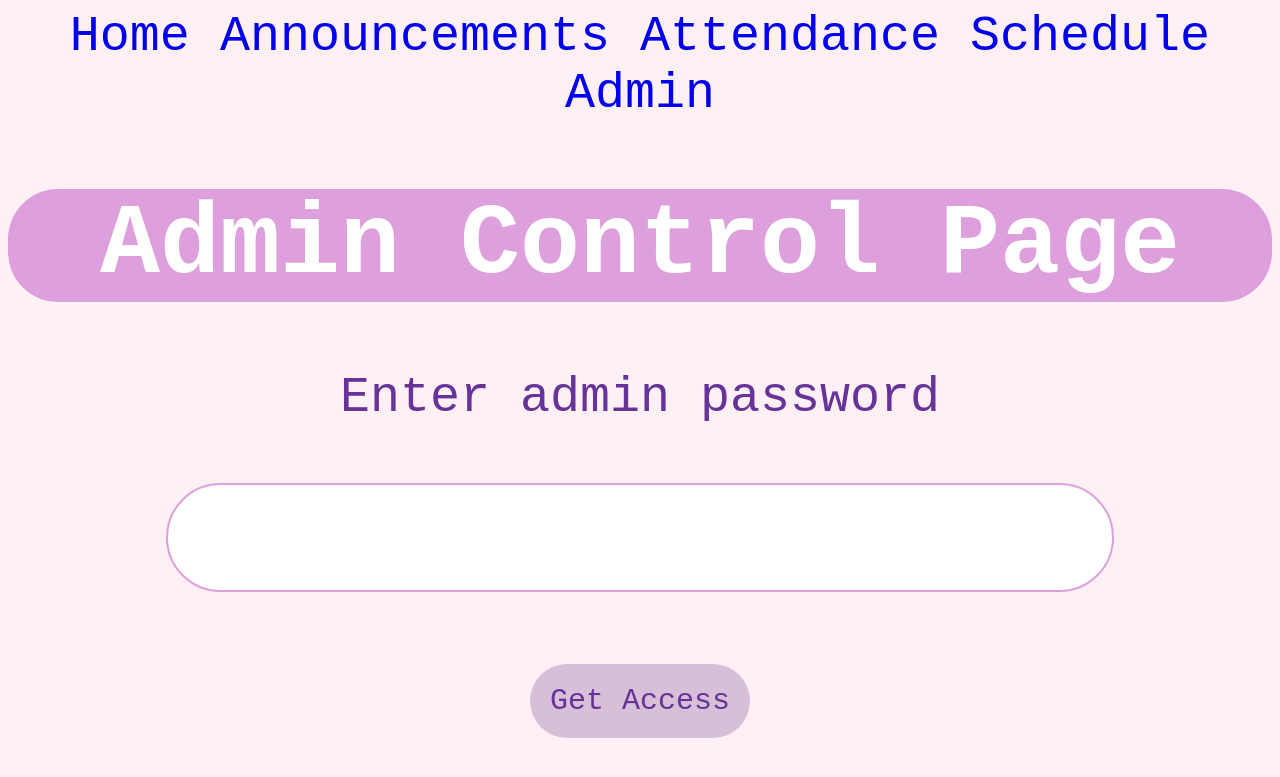
After one commit to Draxxx-xoxo/Computing-wa2-1, a Flask app: page /admin in a window 1280 px wide. The commit adds this page. Shown: the top 777 px of the page. Run offline with Flask 3, Linux system fonts and the light colour scheme.

Commit message:
password

```diff
--- a/main.py
+++ b/main.py
@@ -1,5 +1,5 @@
 from flask import Flask, render_template, url_for, request, redirect
-
+import uuid
 app = Flask(__name__)
 
 
@@ -19,5 +19,32 @@ def attendance():
 def schedule():
     return render_template("schedule.html")
 
+tokens = {}
+
+@app.route("/admin", methods=["POST", "GET"])
+def admin():
+    if request.method == "POST":
+        password = request.form.get("password")
+        if password == "Admin12345":
+            token = str(uuid.uuid4())
+            tokens[token] = True
+            return redirect(f'/admin?token={token}')
+        else:
+            return redirect('/admin?error=True')
+
+    token = request.args.get('token')
+    if token in tokens:
+        access = True
+    else:
+        access = False
+        if request.args.get('logout'):
+            tokens.pop(token, None)
+
+    return render_template("admin.html", access=access)
+
+@app.route("/logout")
+def logout():
+    return redirect('/admin?logout=true')
+
 if __name__ == '__main__':
   app.run(host='0.0.0.0', port=5000)
--- a/static/style.css
+++ b/static/style.css
@@ -68,3 +68,30 @@ th, td {
       border: 3px solid thistle;
       text-align: center;
     }
+
+.access_form{
+	width:100%;
+	color: rebeccapurple;
+}
+
+.access_form input[type="password"]{
+	width: 70%;
+	padding: 30px;
+	margin-bottom: 15px;
+	border: 2px solid plum;
+	border-radius: 75px;
+	font-size: 40px;
+	text-align: center;
+	outline: none;
+	}
+
+.access_form button[type="submit"]{
+	background-color: thistle;
+	padding: 20px;
+	border: none;
+	border-radius: 50px;
+	font-size: 30px;
+	text-align: center;
+	font-family: Courier New;
+	color: rebeccapurple;
+}
--- /dev/null
+++ b/templates/admin.html
@@ -0,0 +1,30 @@
+<!DOCTYPE HTML>
+<html>
+<head>
+  <meta charset="utf-8">
+  <title>Activity Hub</title>
+  <link rel="stylesheet" href="{{ url_for('static', filename='style.css') }}">
+</head>
+<body>
+  <a href="{{ url_for('home') }}" style="text-decoration: none;">Home</a>
+  <a href="{{ url_for('announce') }}" style="text-decoration: none;">Announcements</a>
+  <a href="{{ url_for('attendance') }}" style="text-decoration: none;">Attendance</a>
+  <a href="{{ url_for('schedule') }}" style="text-decoration: none;">Schedule</a>
+  <a href="{{ url_for('admin') }}" style="text-decoration: none;">Admin</a>
+
+  <h1>Admin Control Page</h1>
+  {% if not access %}
+  <form method="POST" action="{{ url_for('admin') }}" class="access_form">
+    <label for="password">Enter admin password</label><br><br>
+    <input type="password" name="password" id="password" required><br><br>
+    <button type="submit">Get Access</button>
+    {% if request.args.get('error') == 'True' %}
+      <p style="color: red;">Incorrect password. Please try again.</p>
+    {% endif %}
+  </form>
+  {% else %}
+  <h2>You have access!</h2>
+  <a href="{{ url_for('logout') }}">Log out</a>
+  {% endif %}
+</body>
+</html>
--- a/templates/announce.html
+++ b/templates/announce.html
@@ -10,6 +10,7 @@
 	<a href="{{ url_for('announce') }}" style="text-decoration: none;">Announcements</a>
 	<a href="{{ url_for('attendance') }}" style="text-decoration: none;">Attendance</a>
 	<a href="{{ url_for('schedule') }}" style="text-decoration: none;">Schedule</a>
+	<a href="{{ url_for('admin') }}" style="text-decoration: none;">Admin</a>
 
 	<h1>Announcements</h1>
 <hr><hr>
--- a/templates/attendance.html
+++ b/templates/attendance.html
@@ -10,6 +10,7 @@
 	<a href="{{ url_for('announce') }}" style="text-decoration: none;">Announcements</a>
 	<a href="{{ url_for('attendance') }}" style="text-decoration: none;">Attendance</a>
 	<a href="{{ url_for('schedule') }}" style="text-decoration: none;">Schedule</a>
+	<a href="{{ url_for('admin') }}" style="text-decoration: none;">Admin</a>
 
 	<h1>Attendance</h1>
 	<table>
--- a/templates/index.html
+++ b/templates/index.html
@@ -10,6 +10,7 @@
 	<a href="{{ url_for('announce') }}" style="text-decoration: none;">Announcements</a>
 	<a href="{{ url_for('attendance') }}" style="text-decoration: none;">Attendance</a>
 	<a href="{{ url_for('schedule') }}" style="text-decoration: none;">Schedule</a>
+	<a href="{{ url_for('admin') }}" style="text-decoration: none;">Admin</a>
 
 	<h1>Welcome to Activity Hub!</h1>
 </body>
--- a/templates/schedule.html
+++ b/templates/schedule.html
@@ -10,6 +10,7 @@
 	<a href="{{ url_for('announce') }}" style="text-decoration: none;">Announcements</a>
 	<a href="{{ url_for('attendance') }}" style="text-decoration: none;">Attendance</a>
 	<a href="{{ url_for('schedule') }}" style="text-decoration: none;">Schedule</a>
+	<a href="{{ url_for('admin') }}" style="text-decoration: none;">Admin</a>
 
 	<h1>Schedule</h1>
 	<table>
```
